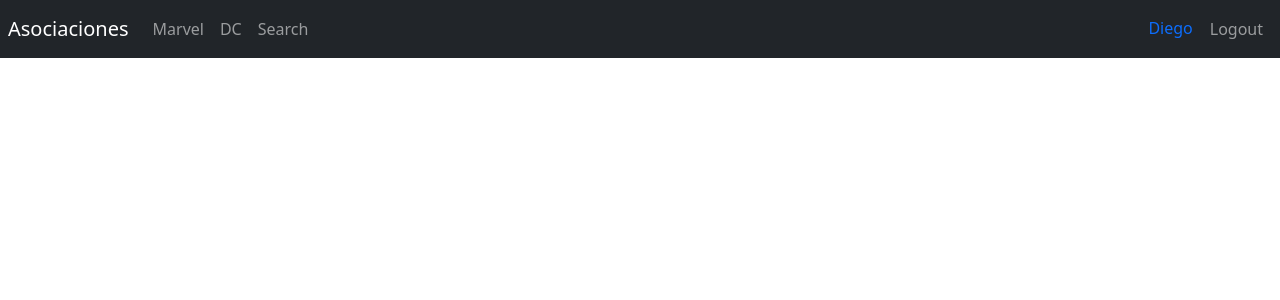
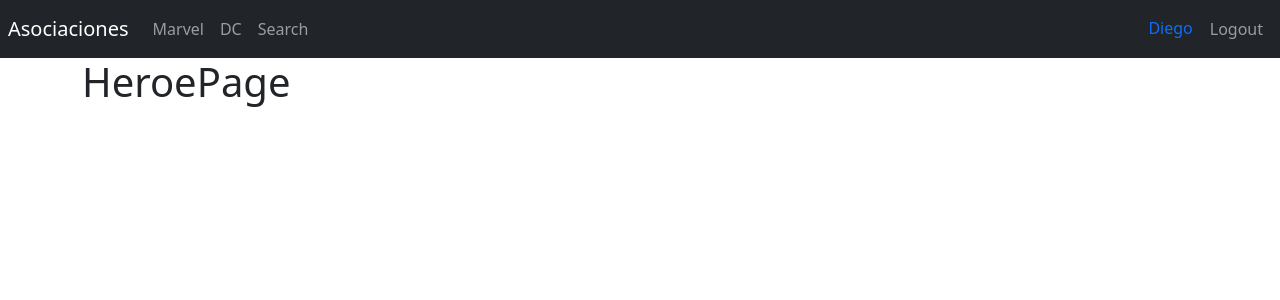
Before and after one commit to DiegoUrrego4/HeroesApp, a React (Vite) app: page /hero/marvel-captain in a window 1280 px wide. Shown: the top 300 px of the page. Built offline with nearby package versions, Linux system fonts and the light colour scheme.

Commit message:
Inicio de configuracion del componente <HeroPage /> y modificación de ruta dependiendo del id del héroe seleccionado.

```diff
--- /dev/null
+++ b/src/heroes/helpers/getHeroById.js
@@ -0,0 +1,5 @@
+import { heroes } from '../data/heroes';
+
+export const getHeroById = (id) => {
+  return heroes.find((hero) => hero.id === id);
+};
--- a/src/heroes/helpers/index.js
+++ b/src/heroes/helpers/index.js
@@ -1 +1,2 @@
+export * from './getHeroById';
 export * from './getHeroesByPublisher';
--- a/src/heroes/pages/HeroPage.jsx
+++ b/src/heroes/pages/HeroPage.jsx
@@ -1,4 +1,14 @@
+import { useParams, Navigate } from 'react-router-dom';
+import { getHeroById } from '../helpers';
+
 export const HeroPage = () => {
+  const { id } = useParams();
+  const hero = getHeroById(id);
+
+  if (!hero) {
+    return <Navigate to='/marvel' />;
+  }
+
   return (
     <>
       <h1>HeroePage</h1>
--- a/src/heroes/routes/HeroesRoutes.jsx
+++ b/src/heroes/routes/HeroesRoutes.jsx
@@ -11,7 +11,7 @@
           <Route path='marvel' element={<MarvelPage />} />
           <Route path='dc' element={<DCPage />} />
           <Route path='search' element={<SearchPage />} />
-          <Route path='hero' element={<HeroPage />} />
+          <Route path='hero/:id' element={<HeroPage />} />
           <Route path='/' element={<Navigate to={'/marvel'} />} />
         </Routes>
       </div>
```
